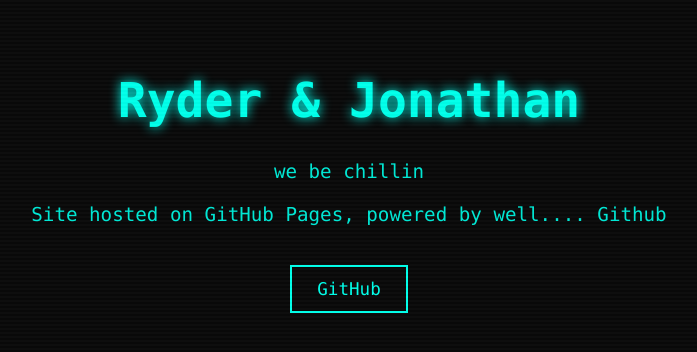
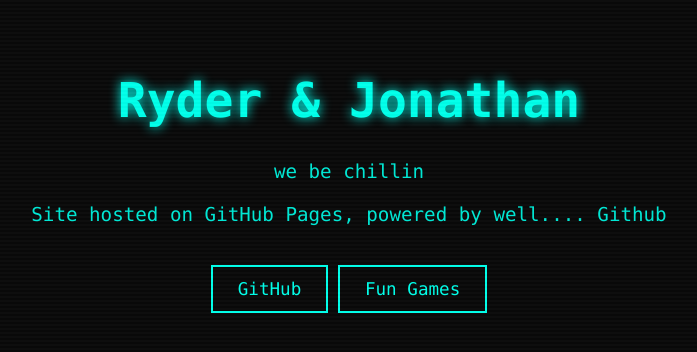
Before and after one commit to Ryder-And-Jonathan/ryder-and-jonathan.github.io, a plain HTML site: page index.html in a window 1280 px wide. Shown: the whole page, without its empty margins (291-988 px from the left). Drawn offline with Linux system fonts and the light colour scheme.

Commit message:
Add link to Fun Games in index.html

```diff
--- a/index.html
+++ b/index.html
@@ -71,6 +71,7 @@
     <p>Site hosted on GitHub Pages, powered by well.... Github</p>
 
     <a class="button" href="https://github.com/Ryder-And-Jonathan" target="_blank">GitHub</a>
+      <a class="button" href="https://ryderslovelycollection.web.app" target="_blank">Fun Games</a>
 </div>
 
 </body>
```
